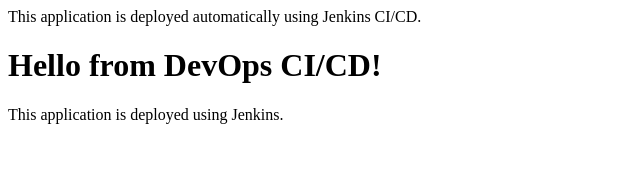
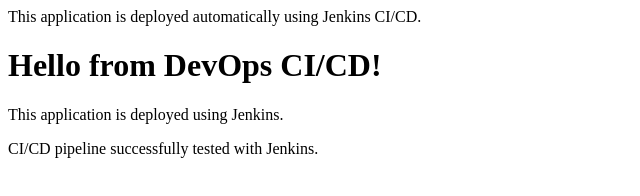
Before and after one commit to Adityan0720/devops-lab, a plain HTML site: page index.html in a window 1280 px wide. Shown: the whole page, without its empty margins (0-640 px from the left). Drawn offline with Linux system fonts and the light colour scheme.

Commit message:
Update application page

```diff
--- a/index.html
+++ b/index.html
@@ -8,3 +8,4 @@
     <p>This application is deployed using Jenkins.</p>
 </body>
 </html>
+<p>CI/CD pipeline successfully tested with Jenkins.</p>
```
